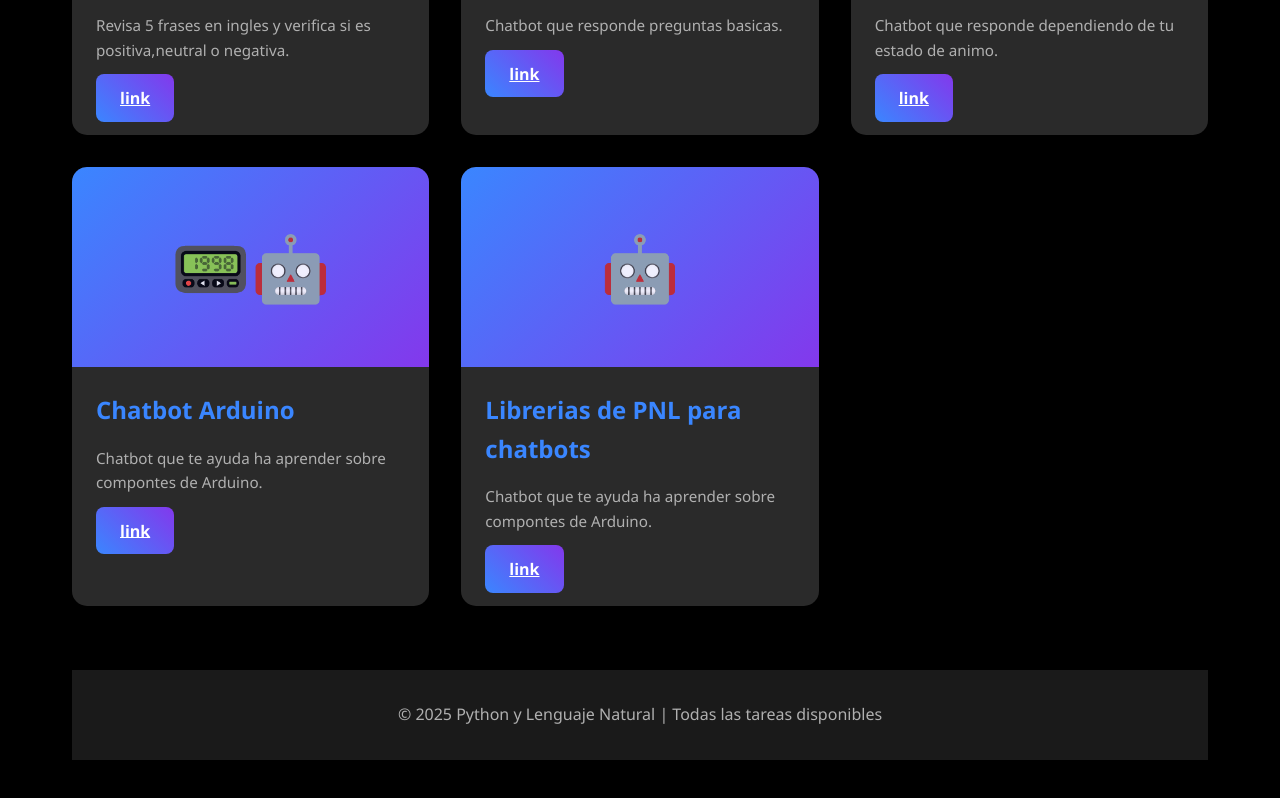
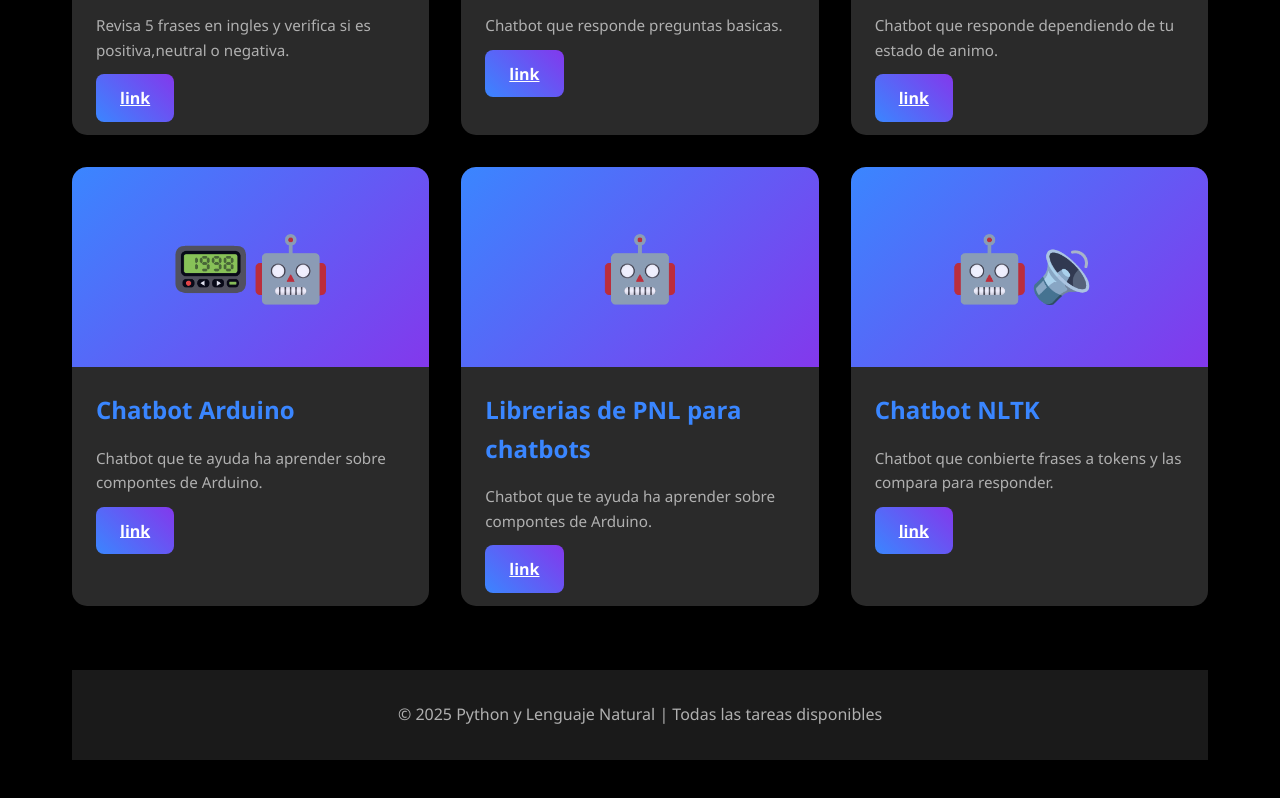
Before and after one commit to leo55-ux/portafolio_LN, a plain HTML site: page index.html in a window 1280 px wide. Shown: the part 2626-3424 px from the top of the page. Drawn offline with Linux system fonts and the light colour scheme.

Commit message:
Update index.html

```diff
--- a/index.html
+++ b/index.html
@@ -344,7 +344,7 @@
                     <a href="ChatbotArduino.html" class="download-btn">link</a>
                     </div>
         </div>
- <!-- Card 13: Practica Traductor -->
+ <!-- Card 14: libreria -->
             <div class="card">
                 <div class="card-image">🤖</div>
                 <div class="card-content">
@@ -353,6 +353,17 @@
                        Chatbot que te ayuda ha aprender sobre compontes de Arduino.
                     </p>
                     <a href="libreriaPNL.html" class="download-btn">link</a>
+                    </div>
+        </div>
+ <!-- Card 15: chatbot_NLTK -->
+            <div class="card">
+                <div class="card-image">🤖🔉</div>
+                <div class="card-content">
+                    <h3 class="card-title">Chatbot NLTK</h3>
+                    <p class="card-description">
+                       Chatbot que conbierte frases a tokens y las compara para responder.
+                    </p>
+                    <a href="chatbot_NLTK.html" class="download-btn">link</a>
                 </div>
         </div>
     </div>
```
